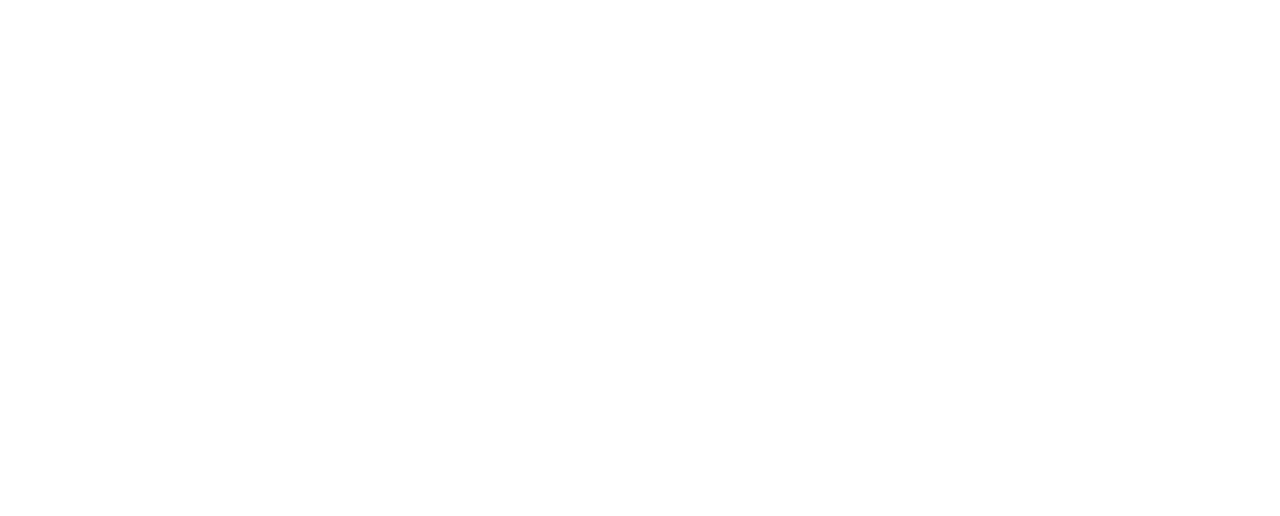
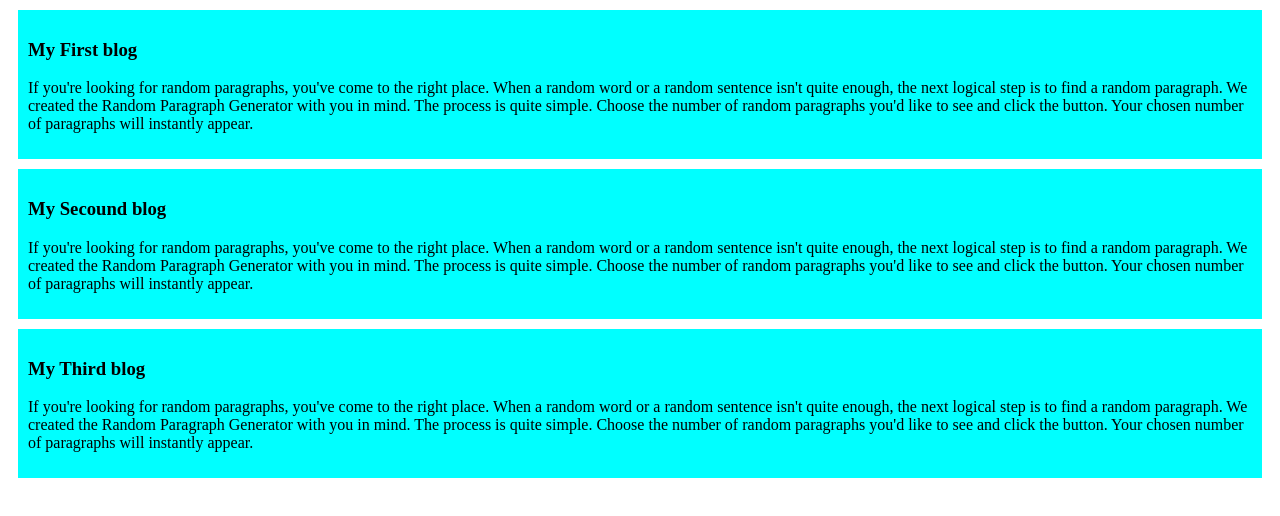
Before and after one commit to ibne22/my-first-github-repo, a plain HTML site: page index.html in a window 1280 px wide. Drawn offline with Linux system fonts and the light colour scheme.

Commit message:
add first secound & third blog

```diff
--- a/index.html
+++ b/index.html
@@ -4,8 +4,26 @@
     <meta charset="UTF-8">
     <meta name="viewport" content="width=device-width, initial-scale=1.0">
     <title>My first github repo</title>
+    <link rel="stylesheet" href="styles/blog.css">
 </head>
 <body>
-
+    <div>
+        <h3>My First blog</h3>
+        <p>
+            If you're looking for random paragraphs, you've come to the right place. When a random word or a random sentence isn't quite enough, the next logical step is to find a random paragraph. We created the Random Paragraph Generator with you in mind. The process is quite simple. Choose the number of random paragraphs you'd like to see and click the button. Your chosen number of paragraphs will instantly appear.
+        </p>
+    </div>
+    <div>
+        <h3>My Secound blog</h3>
+        <p>
+            If you're looking for random paragraphs, you've come to the right place. When a random word or a random sentence isn't quite enough, the next logical step is to find a random paragraph. We created the Random Paragraph Generator with you in mind. The process is quite simple. Choose the number of random paragraphs you'd like to see and click the button. Your chosen number of paragraphs will instantly appear.
+        </p>
+    </div>
+    <div>
+        <h3>My Third blog</h3>
+        <p>
+            If you're looking for random paragraphs, you've come to the right place. When a random word or a random sentence isn't quite enough, the next logical step is to find a random paragraph. We created the Random Paragraph Generator with you in mind. The process is quite simple. Choose the number of random paragraphs you'd like to see and click the button. Your chosen number of paragraphs will instantly appear.
+        </p>
+    </div>
 </body>
 </html>
--- /dev/null
+++ b/styles/blog.css
@@ -0,0 +1,5 @@
+div{
+    background-color: aqua;
+    margin: 10px;
+    padding: 10px;
+}
```
